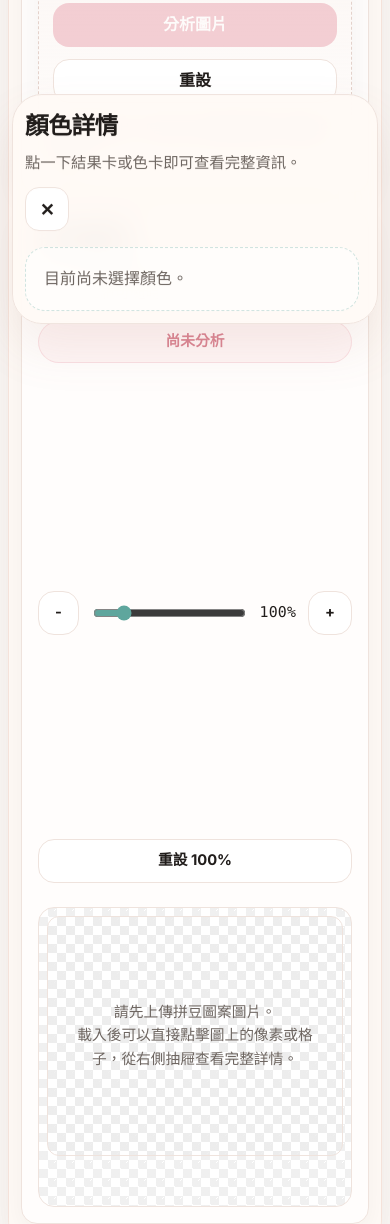
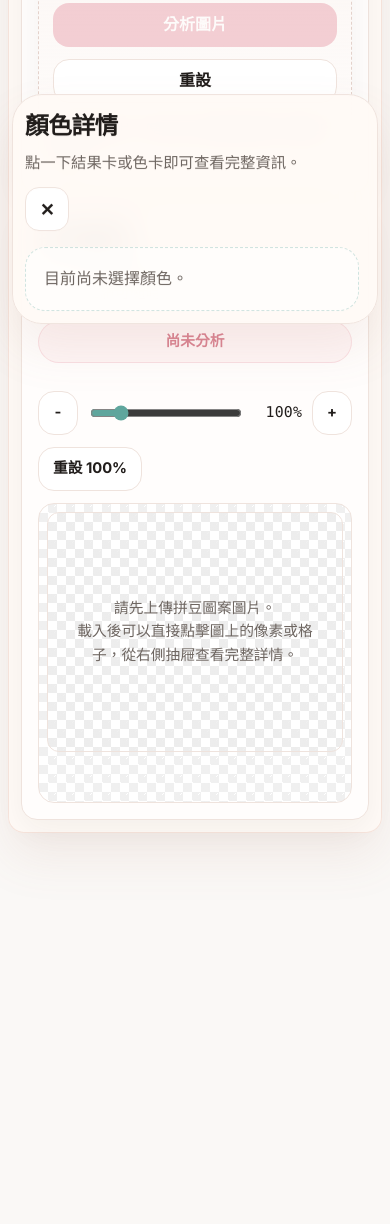
Before and after one commit to Heheann/colorcraftlab, a plain HTML site: page index.html in a window 390 px wide. Shown: the part 756-1980 px from the top of the page. After the commit the page ends 1597 px from the top, so only its background shows below. Drawn offline with Linux system fonts and the light colour scheme.

Commit message:
Tighten mobile overview zoom toolbar layout

```diff
--- a/styles.css
+++ b/styles.css
@@ -4390,3 +4390,69 @@
       overflow-wrap: anywhere;
     }
   }
+
+  @media (max-width: 900px) {
+    .preview-panel-main {
+      display: grid;
+      gap: 12px;
+    }
+
+    .preview-panel-main .overview-preview-toolbar {
+      order: 1;
+      display: grid;
+      grid-template-columns: minmax(0, 1fr) auto;
+      align-items: center;
+      gap: 12px;
+    }
+
+    .preview-panel-main .preview-shell {
+      order: 2;
+    }
+
+    .preview-panel-main .overview-zoom-wrap {
+      display: grid;
+      grid-template-columns: 44px minmax(0, 1fr) auto 44px;
+      align-items: center;
+      gap: 10px;
+      width: 100%;
+      min-width: 0;
+    }
+
+    .preview-panel-main .overview-zoom-wrap input[type="range"] {
+      width: 100%;
+      min-width: 0;
+    }
+
+    .preview-panel-main .overview-preview-toolbar .mono {
+      min-width: 52px;
+      text-align: right;
+      white-space: nowrap;
+    }
+
+    .preview-panel-main .overview-preview-toolbar .mini-btn {
+      min-height: 44px;
+      padding-inline: 14px;
+    }
+
+    .preview-panel-main .overview-preview-toolbar .overview-zoom-reset {
+      width: auto;
+      justify-self: end;
+      white-space: nowrap;
+    }
+  }
+
+  @media (max-width: 640px) {
+    .preview-panel-main .overview-preview-toolbar {
+      grid-template-columns: 1fr;
+      align-items: stretch;
+    }
+
+    .preview-panel-main .overview-zoom-wrap {
+      grid-template-columns: 40px minmax(0, 1fr) auto 40px;
+    }
+
+    .preview-panel-main .overview-preview-toolbar .overview-zoom-reset {
+      width: auto;
+      justify-self: start;
+    }
+  }
```
